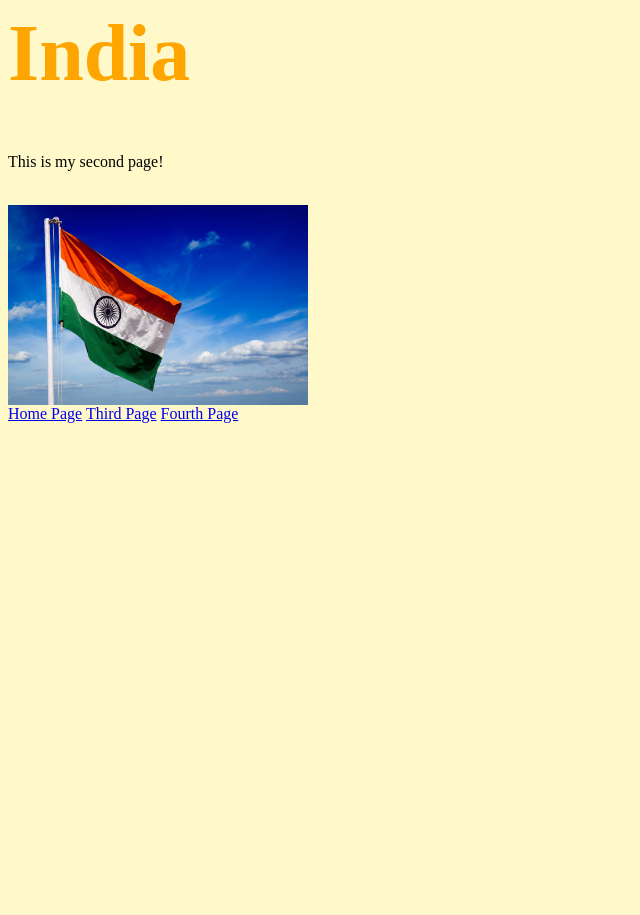
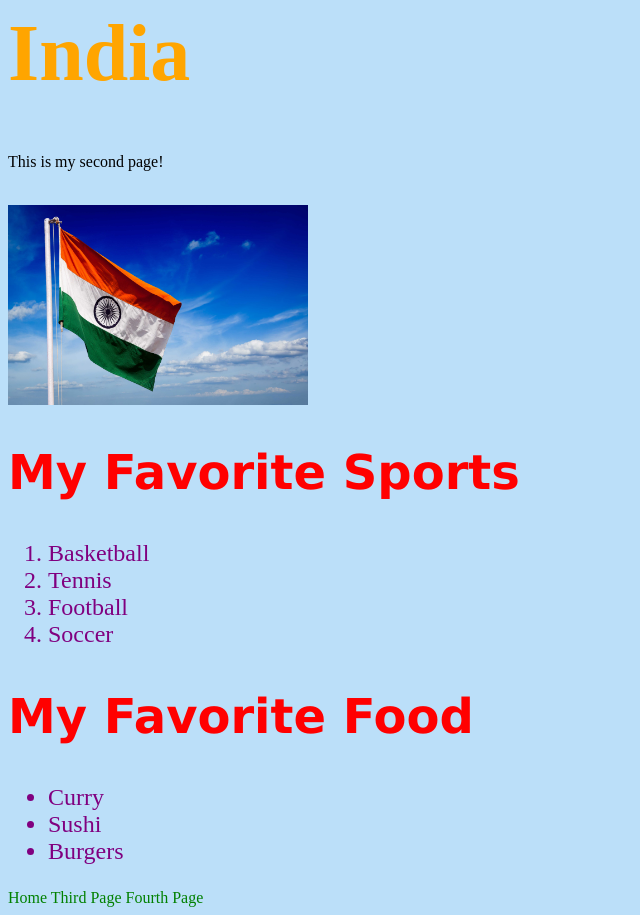
Before and after one commit to IndianBen03/IndianBen03.github.io, a plain HTML site: page second.html in a window 1280 px wide. Shown: the whole page, without its empty margins (0-640 px from the left). Before the commit the page ends 800 px from the top, so only its background shows below. Drawn offline with Linux system fonts and the light colour scheme.

Commit message:
favorites

```diff
--- a/second.html
+++ b/second.html
@@ -2,13 +2,34 @@
     <head>
         <link rel="icon" href="./Images/favicon.ico" sizes="64x64">
         <title>Period 2 Comp Sci</title>
+        <link rel="stylesheet" href="style.css"
     </head>
-    <body bgcolor=#fff9c9>
+    <!body bgcolor=#fff9c9>
         <h1 style="color:orange; font-size:500%;font-family:times new roman;">India</h1>
         <p>This is my second page!</p><br>
        <a href="https://www.google.com/destination?q=india+travel&safe=strict&rlz=1C1GGRV_enUS809US809&site=search&output=search&dest_mid=/m/03rk0&sa=X&ved=2ahUKEwiro6_tuO_cAhVkzFQKHfA7CgwQri4wFXoECAoQHw#dest_mid=/m/03rk0&tcfs=EhwaGAoKMjAxOC0wOC0zMRIKMjAxOC0wOS0wNCAC">
            <img src="./Images/flag.jpg" height="200" width="300"><br>
-        <a href="index.html">Home Page</a>
+           <div>
+               <h2>My Favorite Sports</h2>
+                   <ol>
+                       <li>Basketball</li>
+                       <li>Tennis</li>
+                       <li>Football</li>
+                       <li>Soccer</li>
+                   </ol>
+           </div>
+
+           <div>
+               <h2>My Favorite Food</h2>
+                    <ul>
+                        <li>Curry</li>
+                        <li>Sushi</li>
+                        <li>Burgers</li>
+                    </ul>
+           </div>
+
+
+        <a href="index.html">Home</a>
         <a href="third.html">Third Page</a>
         <a href="fourth.html">Fourth Page</a>
     </body>
--- /dev/null
+++ b/style.css
@@ -0,0 +1,18 @@
+body {
+    background-color: #bbdff9
+}
+
+a{
+    text-decoration: none;
+    color: green;
+
+
+}
+
+ol,ul{
+    color:purple; font-size:150%;font-family:Rockwell;
+}
+
+h2,h3{
+    color:red; font-size:300%;font-family:Verdana;
+}
```
Also changed, not shown: fifth.html (deleted, +0 -22 lines), fourth.html (+3 -2 lines), index.html (+3 -2 lines), third.html (+3 -2 lines).
